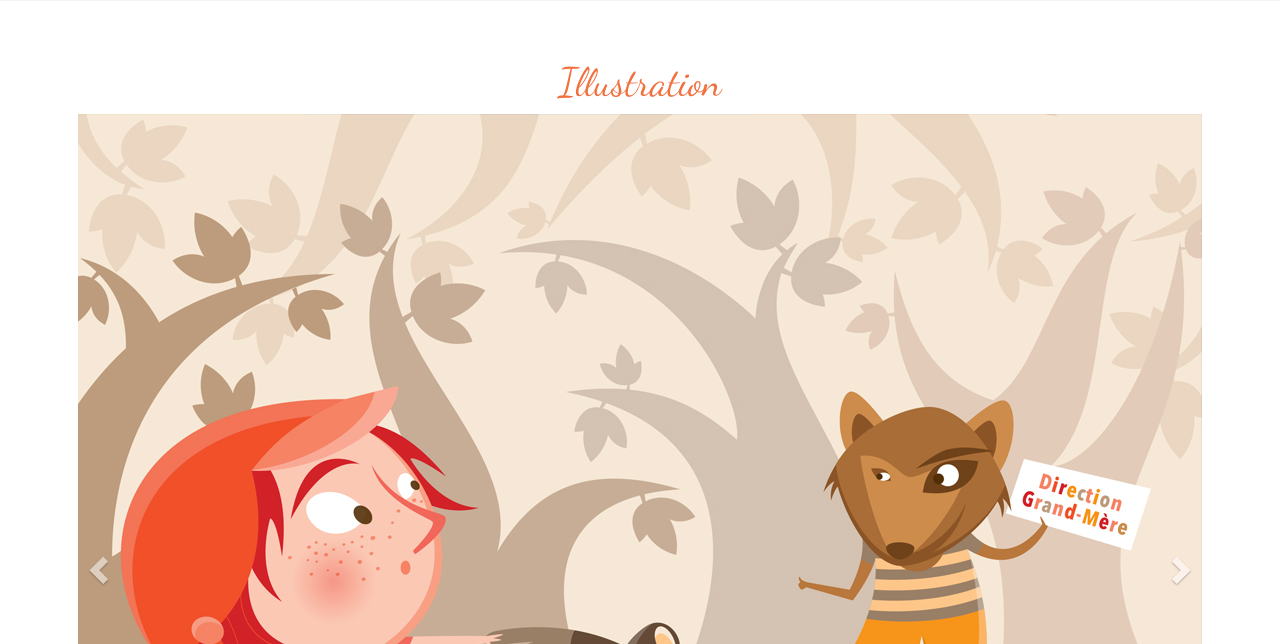
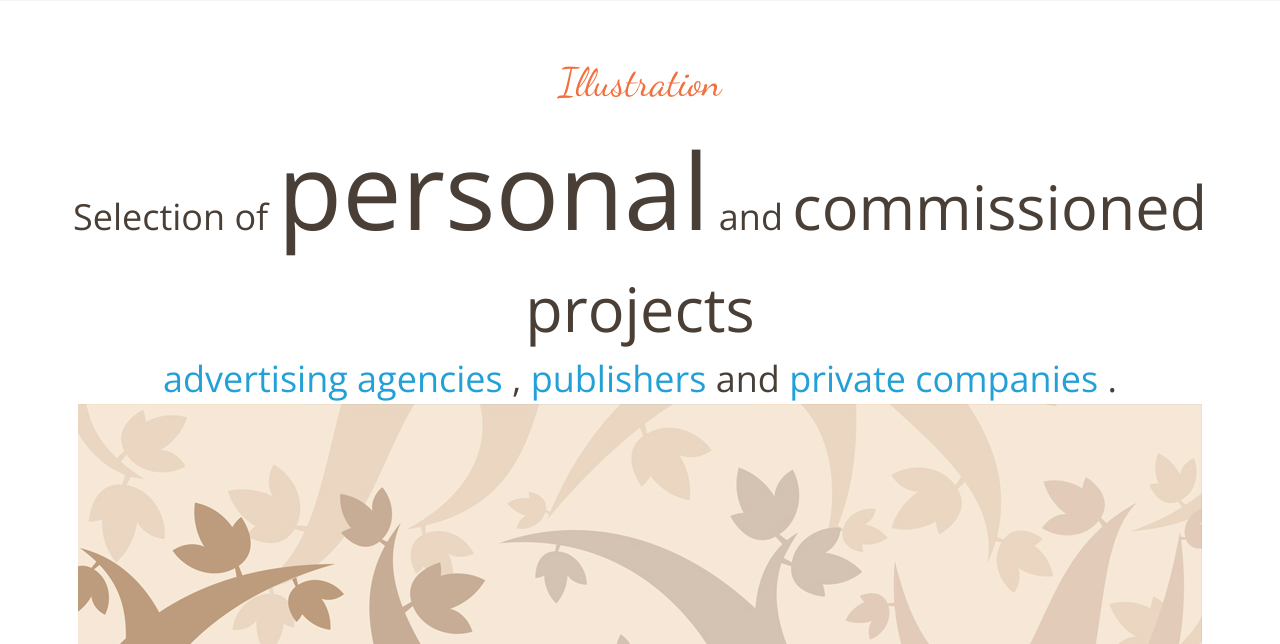
Before and after one commit to cecilepierquin/cecilepierquin.github.io, a PHP site: page / in a window 1280 px wide. Shown: the part 1338-1982 px from the top of the page. Run offline with PHP 8.4, Linux system fonts and the light colour scheme; some libraries are stand-ins or nearby versions.

Commit message:
ajout texte de la section illustration

```diff
--- a/css/custom.css
+++ b/css/custom.css
@@ -126,13 +126,19 @@ h2 {
 }
 
 .gros {
-  color: #68a862;
   font-size: 2.94em;
 }
 
+#about .gros {
+  color: #68a862;
+}
+
 .moyen {
+  font-size: 1.7em;
+}
+
+#about .moyen {
   color: #d8a058;
-  font-size: 1.7em;
 }
 
 .highlight {
--- a/index.html
+++ b/index.html
@@ -92,6 +92,15 @@
       <div class="container-fluid">
           <div class="row">
             <h2>Illustration</h2>
+            <div class="col-lg-12 text-center">
+              Selection of
+              <span class="gros">personal</span> and
+              <span class="moyen">commissioned projects</span>
+              <br>
+              <span class="highlight"> advertising agencies </span> ,
+              <span class="highlight"> publishers </span> and
+              <span class="highlight"> private companies </span>.
+          </div>
             <div id="carousel-illustration" class="carousel slide" data-ride="carousel">
               <!-- Indicators -->
               <ol class="carousel-indicators">
```
